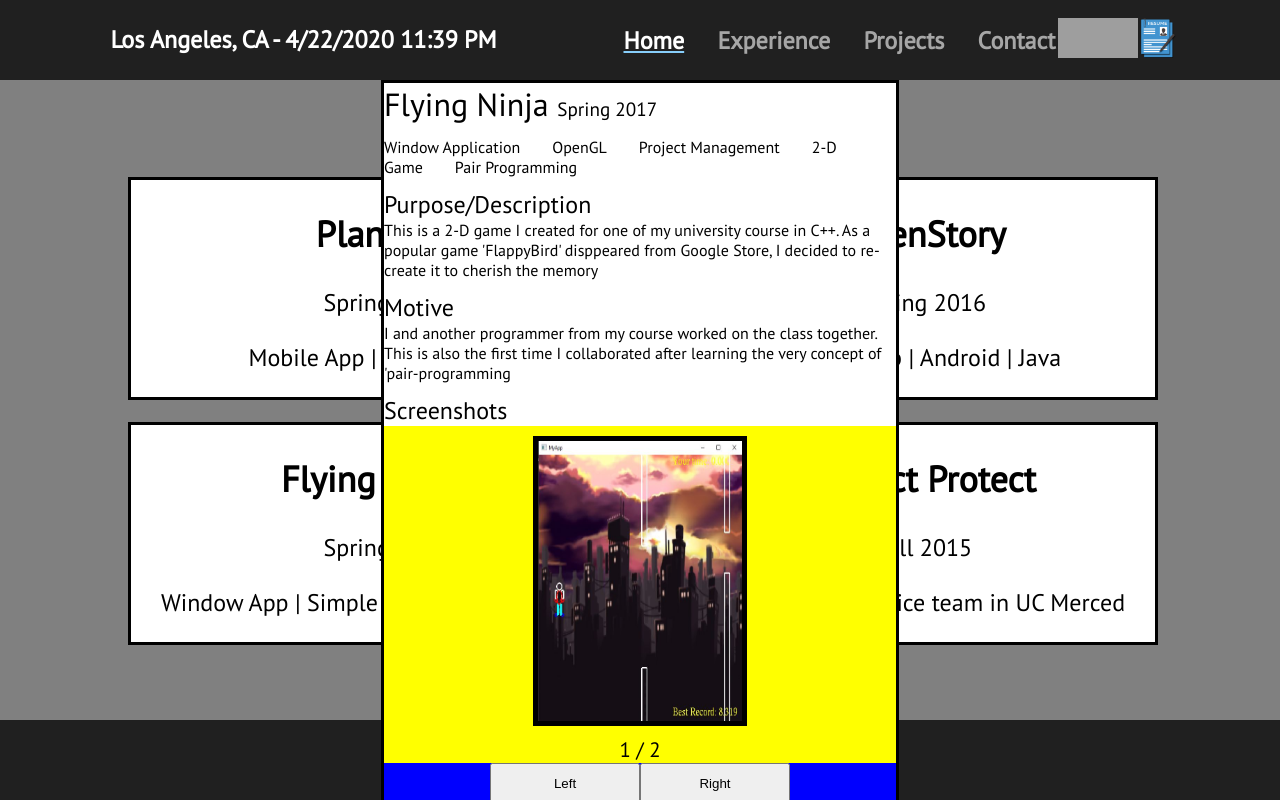
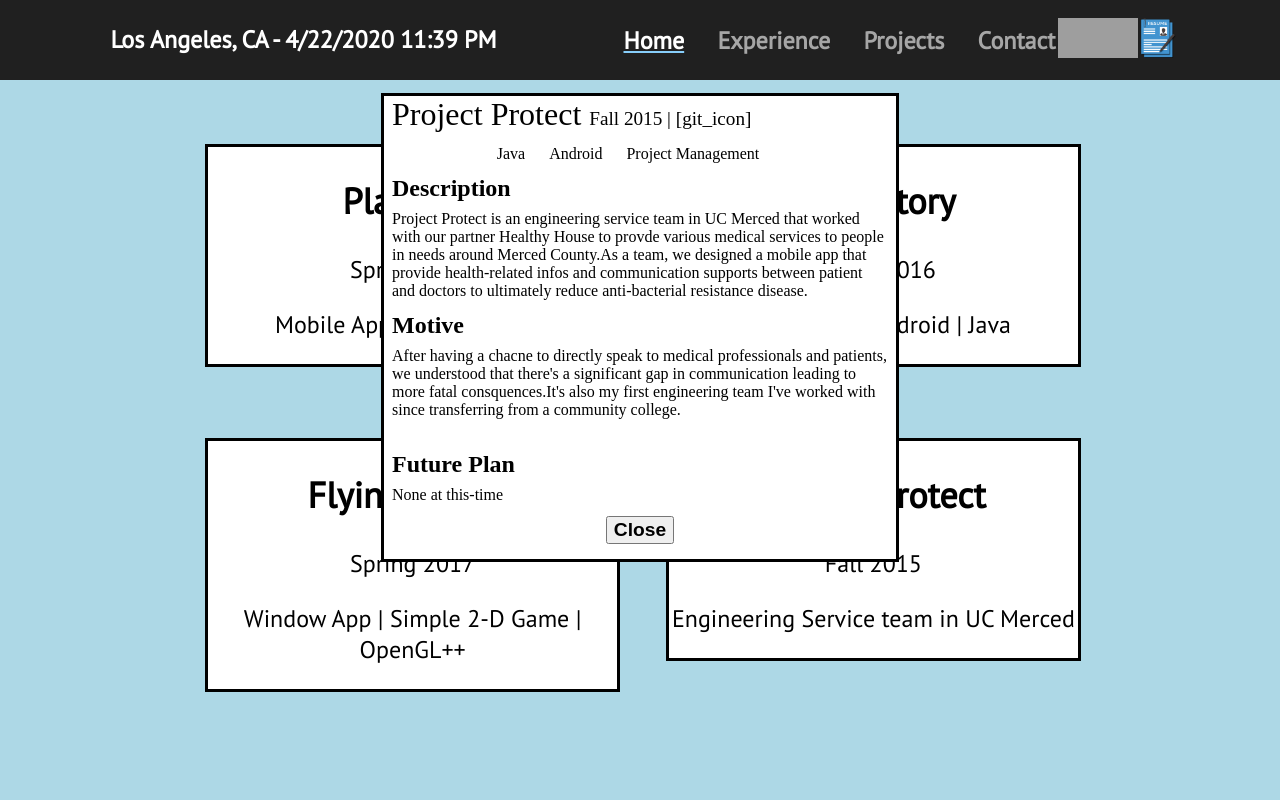
Before and after one commit to edistyping/ek-portfolio-new, a React (Create React App) app: page /projects in a window 1280 px wide. Built offline with nearby package versions, Linux system fonts and the light colour scheme; grey boxes are pictures that could not be loaded.

Commit message:
- css structure changed. Home and Exp are good

```diff
--- a/src/App.css
+++ b/src/App.css
@@ -2,7 +2,7 @@
 
 .Main {
   width: 100%;
-  height: 100vh;
+  height: fit-content;
 
   font-family: 'PT Sans';
 
@@ -15,13 +15,14 @@
 }
 
 .Header {
-  height: 10%;
+  height: 10vh;
   width: 100%;
   display: flex;
   justify-content: space-evenly;
   position: relative;
 
   color: white;
+
 }
 .time-style {
   font-size: 3vh;
@@ -67,7 +68,7 @@
 
 .Body {
   width: 100%;
-  height: auto;
+  height: 90%;
 
   padding: 0;
   margin: 0;
--- a/src/components/Contact.js
+++ b/src/components/Contact.js
@@ -6,7 +6,7 @@ const Contact = () => {
 
 
     return (
-        <div style={{borderColor: "silver", height: "100%"}}>
+        <div style={{borderColor: "silver", minHeight: "85vh"}}>
             <div className="main-contact">
                 <div className="contact-left">
                     <p>Contact Me</p>
--- a/src/components/Experience.js
+++ b/src/components/Experience.js
@@ -65,7 +65,7 @@ const Experience = () => {
     const jobList = [job0, job1, job2];
 
     return (
-        <div style={{width: "100%", height: "auto", backgroundColor: "#202020",  }}>
+        <div style={{width: "100%", height: "fit-content", backgroundColor: "#202020", }}>
 
                 <div style={{width: "55%", margin: "0 auto 3% auto",  }}>
                         {jobList.map((i) =>
--- a/src/components/Home.js
+++ b/src/components/Home.js
@@ -92,7 +92,7 @@ const RightSide = () => {
 
 
 const Home = () => (
-    <div style={{borderColor: "silver", height: "100%", }}>
+    <div style={{borderColor: "silver", height: "90vh", }}>
         <div className="main">
             <div className="left">
                 <p>Hello World from Aquarium!</p>
@@ -104,7 +104,7 @@ const Home = () => (
             </div>
         </div>
 
-        <div style={{width: "100%", backgroundColor: "yellowgreen", }}>
+        <div style={{height: "auto", width: "100%", backgroundColor: "yellowgreen", margin: "0", }}>
             <h1 style={{textAlign: "center"}}>This will be Instagram Section</h1>
 
             <div style={{display: "flex", justifyContent: "space-evenly", }}>
--- a/src/components/ImageSlide.js
+++ b/src/components/ImageSlide.js
@@ -1,4 +1,5 @@
 import React, { useState } from 'react';
+import '../css/Projects.css'
 
 const ImageSlide = (props) => {
 
@@ -22,13 +23,13 @@ const ImageSlide = (props) => {
 
     return (
 
-        <div style={{ display: "flex", flexDirection: "column", width: "100%", height: "auto", backgroundColor: "yellow", }} >
+        <div style={{ display: "flex", flexDirection: "column", width: "100%", height: "auto", }} >
             <img src={imgArr[index]} style={{width: "40%", height: "35vh", margin: "10px auto", borderStyle: "solid", borderWidth: "5px", }} alt="project images" />
             <p style={{margin: "auto", fontSize: "1.3em"}}> {index+1} / {imgArr.length}</p>
 
-            <div style={{display: "flex", justifyContent: "center", height: "100%", backgroundColor: "blue"}}>
-                <button style={{width: "150px", height: "40px",  }} onClick={() => setIndex(ControlLimit(index,imgArr.length-1, -1))} >  Left </button>
-                <button style={{width: "150px", height: "40px",  }} onClick={() => setIndex(ControlLimit(index,imgArr.length-1, +1))} > Right </button>
+            <div style={{display: "flex", justifyContent: "center", height: "100%", marginBottom: "2vh" }}>
+                <button className="testButton" style={{}} onClick={() => setIndex(ControlLimit(index,imgArr.length-1, -1))} > Left </button>
+                <button className="testButton" style={{marginLeft: "2vh"}} onClick={() => setIndex(ControlLimit(index,imgArr.length-1, +1))} > Right </button>
             </div>
         </div>
     );
--- a/src/components/Projects.js
+++ b/src/components/Projects.js
@@ -1,4 +1,4 @@
-import React, { useState } from 'react';
+import React, { useState, useEffect, useRef } from 'react';
 
 import ImageSlide from './ImageSlide';
 import '../css/Projects.css'
@@ -98,13 +98,19 @@ const Popup = (props) => {
     const selected = props.show - 1;
 
     return (
+
         //Honetsly i think we can remvoe project-header stuff and only provide data/info
-        <div style={{display: "flex", flexDirection:"column", backgroundColor: "white",  }}>
-            <div className="test" style={{}}><p style={{display: "inline", fontSize: "2em"}}>{projList[selected].projName} </p> <p style={{display: "inline", fontSize: "1.2em"}}> {projList[selected].period} </p> </div>
-            <div className="test"><p style={{display: "inline", }}>{projList[selected].tools.map((i) => <p style={{display: "inline", marginRight: "2em"}}>{i}</p> ) } </p> </div>
-            <div className="test"><p className="project-header">Purpose/Description </p><p style={{display: "inline"}}>{projList[selected].purpose} </p> </div>
+        <div style={{padding: "0 1vh", display: "flex", flexDirection:"column", backgroundColor: "white", "font-family": "'Indie Flower', cursive" }}>
+            <div className="test" style={{}}><p style={{display: "inline", fontSize: "2em"}}>{projList[selected].projName} </p> <p style={{display: "inline", fontSize: "1.2em"}}> {projList[selected].period} |   [git_icon] </p> </div>
+
+            <div className="test" style={{display: "flex", justifyContent: "center", }}>
+                {projList[selected].tools.map((i) =>
+                    <p style={{display: "inline", margin: "0 3vh 0 0"}}>{i}</p> )}
+             </div>
+
+            <div className="test"><p className="project-header">Description </p><p style={{display: "inline"}}>{projList[selected].purpose} </p> </div>
             <div className="test"><p className="project-header">Motive </p><p style={{display: "inline", }}>{projList[selected].motive}</p></div>
-            <div className="test" style={{marginBottom: "1vh"}}>
+            <div className="test" style={{ }}>
                 {projList[selected].screenshots.length === 0 ? null :
                     <div>
                         <p className="project-header">Screenshots </p>
@@ -112,7 +118,7 @@ const Popup = (props) => {
                     </div>
                 }
             </div>
-            <div className="test" style={{marginBottom: "1vh"}}>
+            <div className="test" style={{marginBottom: "1vh", }}>
                 {projList[selected].github === "" ? null :
                     <div>
                         <p className="project-header">Github </p>
@@ -125,13 +131,15 @@ const Popup = (props) => {
                 <p className="project-header">Future Plan </p>
                 <p style={{margin: 0}}>{projList[selected].futuregoal} </p>
             </div>
+
         </div>
+
     );
 };
 
 const Projects = () => {
 
-    const [show, setShow] = useState(3);
+    const [show, setShow] = useState(4);
 
     var popupClass = "diplay-none";
     if (show !== 0){
@@ -139,11 +147,14 @@ const Projects = () => {
     }
 
     return (
-        <div style={{width:"100%", height: "80vh",backgroundColor:"grey", display:"flex", }}>
+        <div style={{width:"100%", minHeight: "90vh", height: "fit-content",backgroundColor:"lightblue", margin: 0, padding: 0, overflow: "auto" }}>
 
             <div className={popupClass} >
-                {show === 0 ? null : <Popup show={show}/> }
-                <button onClick={() => setShow(0)} >Hi Button </button>
+                <div style={{display: "flex", flexDirection: "column", margin: "0" }}>
+                    {show === 0 ? null :
+                        <Popup show={show}/> }
+                        <div style={{margin: "0 auto 3% auto", }}><button style={{fontWeight: "bold", fontSize: "1.2em"}} onClick={() => setShow(0)} > Close </button></div>
+                </div>
             </div>
 
             <div className="projects-container">
--- a/src/css/Home.css
+++ b/src/css/Home.css
@@ -1,8 +1,9 @@
 .main {
     display: flex;
-    height: 80%;
+    height: fit-content;
     width: 80%;
-    margin: 1% auto 0 auto;
+    margin: 1% auto 5% auto;
+
 }
 
 .left {
@@ -20,8 +21,8 @@
     margin: 10% auto;
 }
 .left img {
-    height: 70%;
-    width: 85%;
+    height: 60%;
+    width: 75%;
     margin: 0 auto;
     border-radius: 20px;
     border-style: solid;
--- a/src/css/Projects.css
+++ b/src/css/Projects.css
@@ -1,54 +1,54 @@
 .projects-container {
+    height: fit-content;
+    width: 80%;
 
-    width: 80%;
-    margin: auto;
+    margin: 5% auto;
+
 
     display: grid;
-    grid-template-columns: auto auto;
-    grid-gap: 5%;
+    grid-template-columns: 40% 40%;
 
+    grid-gap: 15% 5%;
+
+
+    justify-content: center;
 
 }
 
 .projects-element {
-    height: auto;
+    height: fit-content;
     width: 100%;
 
     text-align: center;
-
     font-size: 1.5em;
     color: black;
     background-color: white;
-
     border-style: solid;
     cursor: pointer;
 }
 
 .project-popup {
-    position: fixed;
-    left: 50%;
+    position: absolute;
+
+    margin: 1% 0 1% 0;
 
     width: 40%;
     height: fit-content;
 
+    left: 50%;
     transform: translate(-50%, 0);
-    background-color: grey;
+    background-color: white;
     border-style: solid;
 }
 
 .diplay-none {
     display: none;
-    position: fixed;
-    left: 50%;
-    transform: translate(-50%, 0);
-    top: 20%;
-    background-color: aqua;
 }
 
 .project-header {
     font-size: 1.5em;
-    padding: 0 1vh 0 0;
-    margin: 0;
+    margin: 0 0 1vh 0;
+    font-weight: bold;
 }
 
 .test {
@@ -58,3 +58,20 @@
     margin: 0 0 1.5vh 0;
     padding: 0;
 }
+
+.testButton{
+    box-shadow:inset 0px 1px 3px 0px #91b8b3;
+	background:linear-gradient(to bottom, #768d87 5%, #6c7c7c 100%);
+	background-color:#768d87;
+	border-radius:5px;
+	border:1px solid #566963;
+	display:inline-block;
+	cursor:pointer;
+	color:#ffffff;
+	font-family:Arial;
+	font-size:15px;
+	font-weight:bold;
+	padding:11px 23px;
+	text-decoration:none;
+	text-shadow:0px -1px 0px #2b665e;
+}
--- a/src/index.css
+++ b/src/index.css
@@ -7,9 +7,14 @@ body {
 
   margin: 0;
   padding: 0;
+
+  height: 100%
+
 }
 
-
+html, #app, #app>div {
+  height: 100%
+}
 
 code {
   font-family: source-code-pro, Menlo, Monaco, Consolas, 'Courier New',
```
Also changed, not shown: 1 other file (tests, documents, lock files or other folders).
